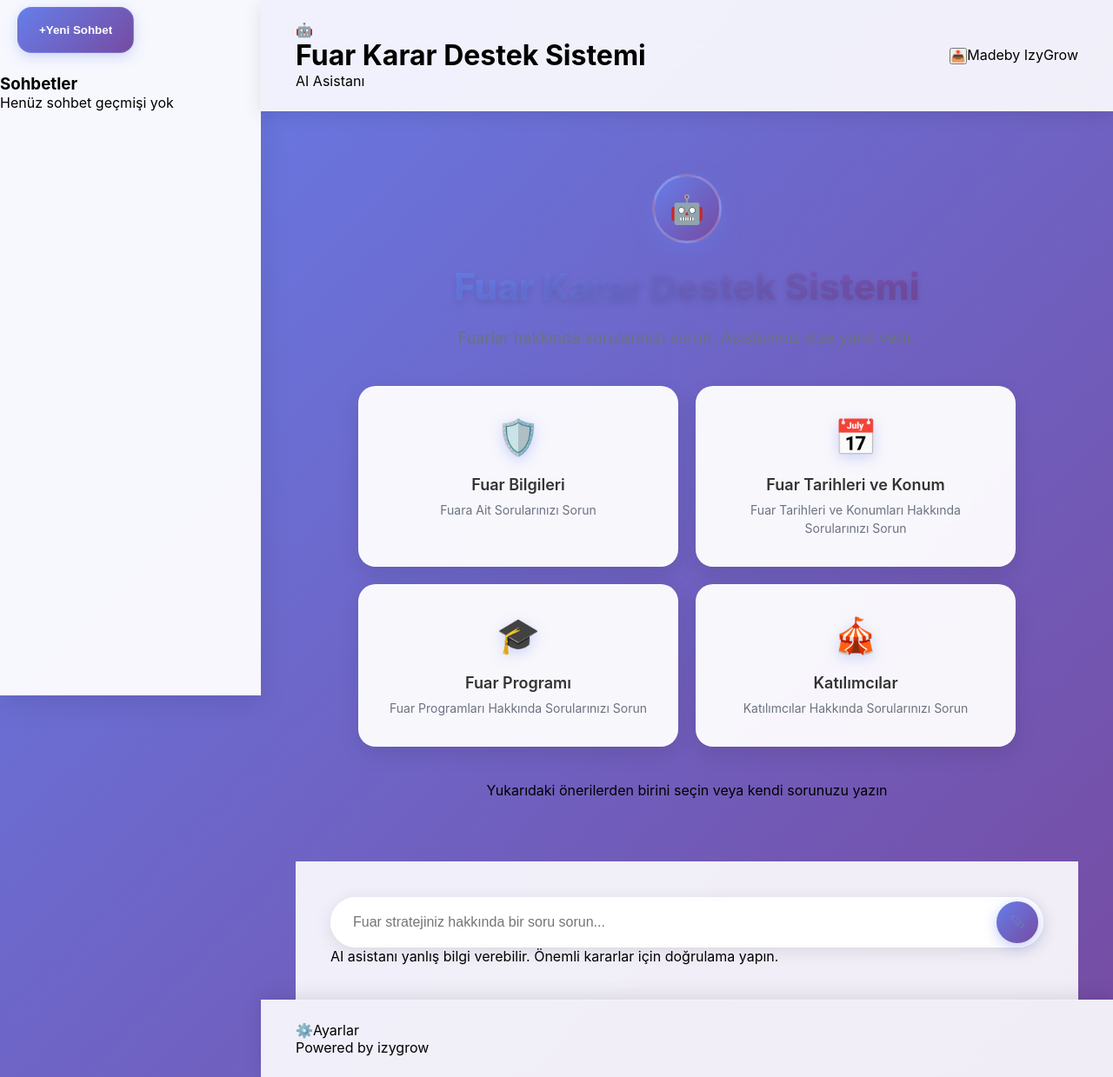
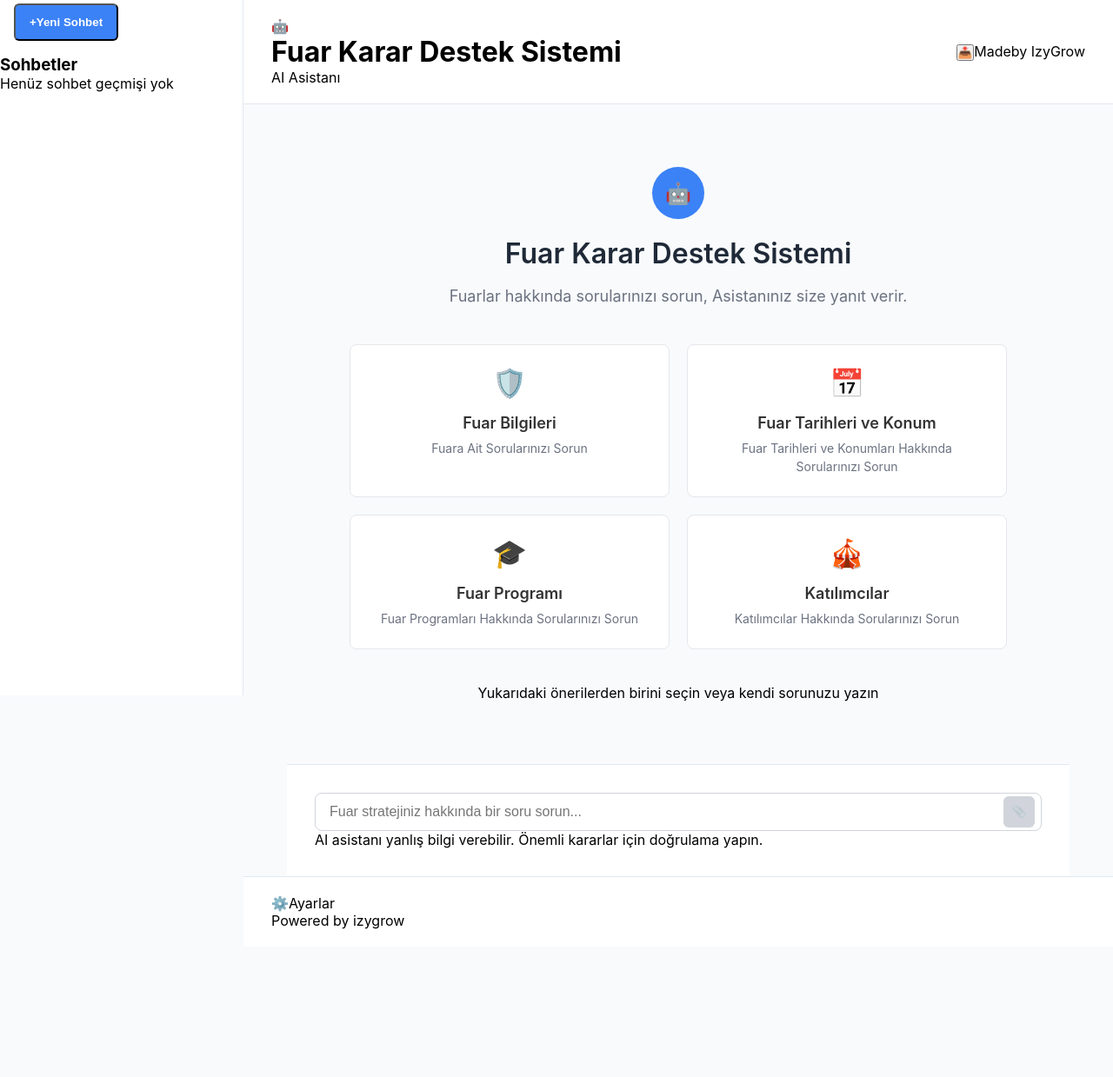
Before and after one commit to IzyGrow/ai-chatbott, a Next.js app: page / in a window 1280 px wide. Shown: the whole page at 87% size. After the commit the page ends 1089 px from the top, so only its background shows below. Built offline with nearby package versions, Linux system fonts and the light colour scheme.

Commit message:
Update globals.css

```diff
--- a/app/globals.css
+++ b/app/globals.css
@@ -14,7 +14,7 @@ body {
 }
 
 body {
-  background: linear-gradient(135deg, #667eea 0%, #764ba2 100%);
+  background: #f8fafc;
   min-height: 100vh;
 }
 
@@ -25,21 +25,19 @@ a {
 
 /* Sidebar */
 .sidebar {
-  background: rgba(255, 255, 255, 0.95);
-  backdrop-filter: blur(20px);
-  border-right: 1px solid rgba(255, 255, 255, 0.2);
-  width: 300px;
+  background: #ffffff;
+  border-right: 1px solid #e2e8f0;
+  width: 280px;
   height: 100vh;
   position: fixed;
   left: 0;
   top: 0;
   overflow-y: auto;
-  box-shadow: 0 8px 32px rgba(0, 0, 0, 0.1);
 }
 
 /* Main content */
 .main-content {
-  margin-left: 300px;
+  margin-left: 280px;
   min-height: 100vh;
   display: flex;
   flex-direction: column;
@@ -47,14 +45,12 @@ a {
 
 /* Header */
 .header {
-  background: rgba(255, 255, 255, 0.9);
-  backdrop-filter: blur(20px);
-  border-bottom: 1px solid rgba(255, 255, 255, 0.2);
-  padding: 24px 40px;
+  background: #ffffff;
+  border-bottom: 1px solid #e2e8f0;
+  padding: 20px 32px;
   display: flex;
   align-items: center;
   justify-content: space-between;
-  box-shadow: 0 4px 20px rgba(0, 0, 0, 0.1);
 }
 
 /* Chat container */
@@ -76,38 +72,33 @@ a {
 
 /* Message bubbles */
 .message-user {
-  background: linear-gradient(135deg, #667eea 0%, #764ba2 100%);
+  background: #3b82f6;
   color: white;
-  border-radius: 20px 20px 6px 20px;
-  padding: 16px 20px;
+  border-radius: 18px 18px 4px 18px;
+  padding: 12px 16px;
   max-width: 70%;
   margin-left: auto;
-  margin-bottom: 20px;
+  margin-bottom: 16px;
   word-wrap: break-word;
-  box-shadow: 0 8px 25px rgba(102, 126, 234, 0.4);
-  border: 1px solid rgba(255, 255, 255, 0.1);
 }
 
 .message-assistant {
-  background: rgba(255, 255, 255, 0.95);
-  backdrop-filter: blur(10px);
-  color: #333;
-  border: 1px solid rgba(255, 255, 255, 0.3);
-  border-radius: 20px 20px 20px 6px;
-  padding: 16px 20px;
+  background: #ffffff;
+  color: #374151;
+  border: 1px solid #e5e7eb;
+  border-radius: 18px 18px 18px 4px;
+  padding: 12px 16px;
   max-width: 70%;
   margin-right: auto;
-  margin-bottom: 20px;
+  margin-bottom: 16px;
   word-wrap: break-word;
-  box-shadow: 0 8px 25px rgba(0, 0, 0, 0.1);
 }
 
 /* Input area */
 .input-container {
-  padding: 40px;
-  background: rgba(255, 255, 255, 0.9);
-  backdrop-filter: blur(20px);
-  border-top: 1px solid rgba(255, 255, 255, 0.2);
+  padding: 32px;
+  background: #ffffff;
+  border-top: 1px solid #e2e8f0;
 }
 
 .input-wrapper {
@@ -118,46 +109,38 @@ a {
 
 .chat-input {
   width: 100%;
-  padding: 18px 70px 18px 24px;
-  border: 2px solid rgba(255, 255, 255, 0.3);
-  border-radius: 30px;
+  padding: 12px 60px 12px 16px;
+  border: 1px solid #d1d5db;
+  border-radius: 8px;
   font-size: 16px;
   outline: none;
-  background: rgba(255, 255, 255, 0.9);
-  backdrop-filter: blur(10px);
-  transition: all 0.3s ease;
-  box-shadow: 0 4px 20px rgba(0, 0, 0, 0.1);
+  background: #ffffff;
+  transition: border-color 0.2s ease;
 }
 
 .chat-input:focus {
-  border-color: #667eea;
-  background: rgba(255, 255, 255, 0.95);
-  box-shadow: 0 8px 30px rgba(102, 126, 234, 0.2);
-  transform: translateY(-2px);
+  border-color: #3b82f6;
 }
 
 .send-button {
   position: absolute;
-  right: 6px;
+  right: 8px;
   top: 50%;
   transform: translateY(-50%);
-  background: linear-gradient(135deg, #667eea 0%, #764ba2 100%);
+  background: #3b82f6;
   border: none;
-  border-radius: 50%;
-  width: 48px;
-  height: 48px;
+  border-radius: 6px;
+  width: 36px;
+  height: 36px;
   display: flex;
   align-items: center;
   justify-content: center;
   cursor: pointer;
-  transition: all 0.3s ease;
-  box-shadow: 0 4px 15px rgba(102, 126, 234, 0.4);
+  transition: background-color 0.2s ease;
 }
 
 .send-button:hover {
-  background: linear-gradient(135deg, #5a67d8 0%, #6b46c1 100%);
-  transform: translateY(-50%) scale(1.1);
-  box-shadow: 0 6px 20px rgba(102, 126, 234, 0.6);
+  background: #2563eb;
 }
 
 .send-button:disabled {
@@ -178,14 +161,10 @@ a {
 }
 
 .welcome-title {
-  font-size: 42px;
-  font-weight: 800;
-  background: linear-gradient(135deg, #667eea 0%, #764ba2 100%);
-  -webkit-background-clip: text;
-  -webkit-text-fill-color: transparent;
-  background-clip: text;
-  margin-bottom: 20px;
-  text-shadow: 0 4px 8px rgba(0, 0, 0, 0.1);
+  font-size: 32px;
+  font-weight: 600;
+  color: #1f2937;
+  margin-bottom: 16px;
 }
 
 .welcome-subtitle {
@@ -206,28 +185,22 @@ a {
 }
 
 .action-card {
-  background: rgba(255, 255, 255, 0.95);
-  backdrop-filter: blur(20px);
-  border: 2px solid rgba(255, 255, 255, 0.3);
-  border-radius: 20px;
-  padding: 32px 24px;
+  background: #ffffff;
+  border: 1px solid #e5e7eb;
+  border-radius: 8px;
+  padding: 24px;
   text-align: center;
   cursor: pointer;
-  transition: all 0.4s ease;
-  box-shadow: 0 8px 25px rgba(0, 0, 0, 0.1);
+  transition: border-color 0.2s ease;
 }
 
 .action-card:hover {
-  border-color: rgba(102, 126, 234, 0.5);
-  transform: translateY(-8px) scale(1.02);
-  box-shadow: 0 15px 35px rgba(102, 126, 234, 0.2);
-  background: rgba(255, 255, 255, 0.98);
+  border-color: #3b82f6;
 }
 
 .action-card-icon {
-  font-size: 40px;
-  margin-bottom: 20px;
-  filter: drop-shadow(0 4px 8px rgba(102, 126, 234, 0.3));
+  font-size: 32px;
+  margin-bottom: 16px;
 }
 
 .action-card-title {
@@ -264,67 +237,55 @@ a {
 .sidebar-item {
   display: flex;
   align-items: center;
-  padding: 18px 24px;
-  color: #333;
+  padding: 12px 16px;
+  color: #374151;
   text-decoration: none;
-  border-radius: 16px;
-  margin: 8px 20px;
-  transition: all 0.3s ease;
+  border-radius: 6px;
+  margin: 4px 16px;
+  transition: background-color 0.2s ease;
   font-weight: 500;
-  background: rgba(255, 255, 255, 0.1);
-  border: 1px solid rgba(255, 255, 255, 0.1);
 }
 
 .sidebar-item:hover {
-  background: rgba(255, 255, 255, 0.2);
-  transform: translateX(8px);
-  box-shadow: 0 4px 15px rgba(0, 0, 0, 0.1);
+  background: #f3f4f6;
 }
 
 .sidebar-item.active {
-  background: linear-gradient(135deg, #667eea 0%, #764ba2 100%);
+  background: #3b82f6;
   color: white;
-  box-shadow: 0 4px 15px rgba(102, 126, 234, 0.3);
 }
 
 .sidebar-item.new-chat {
-  background: linear-gradient(135deg, #667eea 0%, #764ba2 100%);
+  background: #3b82f6;
   color: white;
   font-weight: 600;
-  margin-bottom: 24px;
-  box-shadow: 0 4px 15px rgba(102, 126, 234, 0.3);
+  margin-bottom: 16px;
 }
 
 .sidebar-item.new-chat:hover {
-  background: linear-gradient(135deg, #5a67d8 0%, #6b46c1 100%);
-  transform: translateX(8px) scale(1.02);
-  box-shadow: 0 6px 20px rgba(102, 126, 234, 0.4);
+  background: #2563eb;
 }
 
 /* AI Icon */
 .ai-icon {
-  width: 80px;
-  height: 80px;
-  background: linear-gradient(135deg, #667eea 0%, #764ba2 100%);
+  width: 60px;
+  height: 60px;
+  background: #3b82f6;
   border-radius: 50%;
   display: flex;
   align-items: center;
   justify-content: center;
-  font-size: 32px;
+  font-size: 24px;
   color: white;
-  margin: 0 auto 24px;
-  box-shadow: 0 8px 25px rgba(102, 126, 234, 0.4);
-  border: 3px solid rgba(255, 255, 255, 0.2);
+  margin: 0 auto 20px;
 }
 
 /* Bottom Section */
 .bottom-section {
-  background: rgba(255, 255, 255, 0.9);
-  backdrop-filter: blur(20px);
-  border-top: 1px solid rgba(255, 255, 255, 0.2);
-  padding: 24px 40px;
+  background: #ffffff;
+  border-top: 1px solid #e2e8f0;
+  padding: 20px 32px;
   margin-top: auto;
-  box-shadow: 0 -4px 20px rgba(0, 0, 0, 0.1);
 }
 
 /* Responsive */
@@ -339,22 +300,9 @@ a {
 
   .action-cards {
     grid-template-columns: 1fr;
-    gap: 16px;
   }
 
   .welcome-title {
-    font-size: 32px;
-  }
-
-  .action-card {
-    padding: 24px 20px;
-  }
-
-  .input-container {
-    padding: 24px 20px;
-  }
-
-  .header {
-    padding: 20px 24px;
+    font-size: 28px;
   }
 }
```
